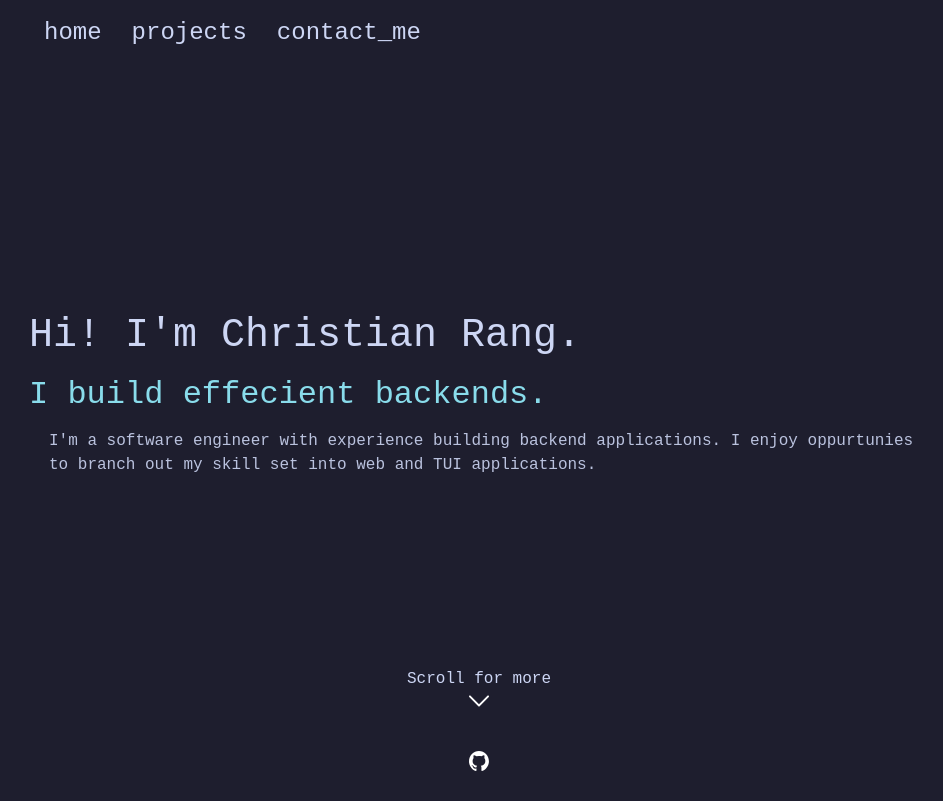
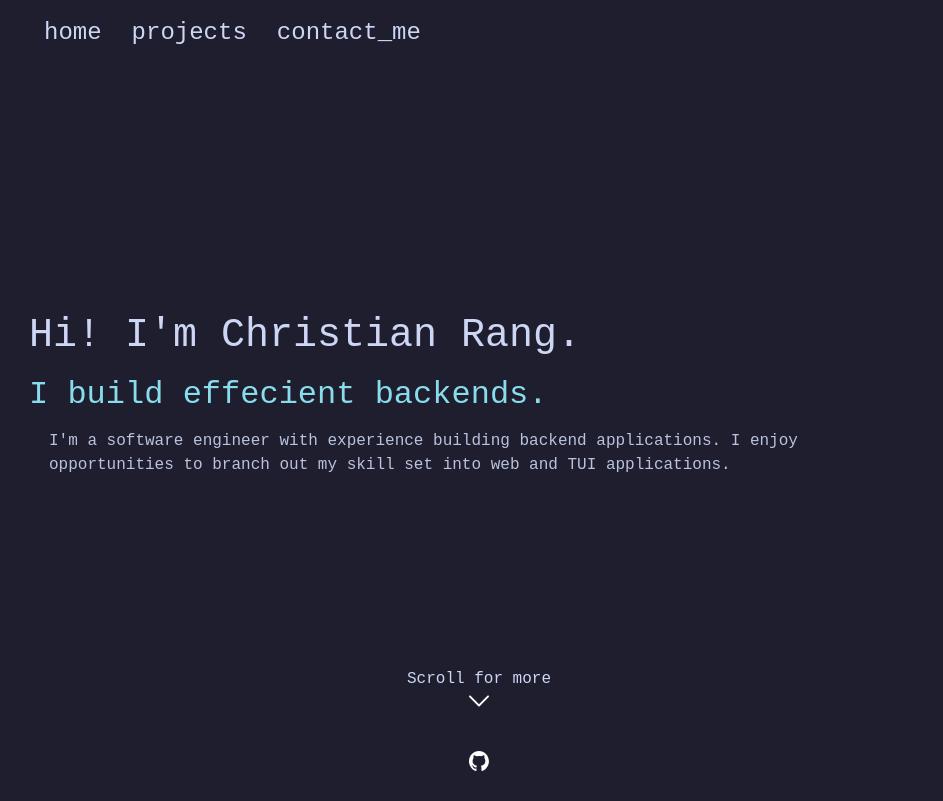
Before and after one commit to christianrang/portfolio-site, a Next.js app: page / in a window 1280 px wide. Shown: the whole page, without its empty margins (161-1104 px from the left). Built offline with nearby package versions, Linux system fonts and the light colour scheme.

Commit message:
chore: addressing typos

```diff
--- a/pages/index.tsx
+++ b/pages/index.tsx
@@ -60,7 +60,7 @@ export default function Home({ layoutProps }: HomeProps) {
           <h2 className="intro">I build effecient backends.</h2>
           <p className="intro">
             I&apos;m a software engineer with experience building backend
-            applications. I enjoy oppurtunies to branch out my skill set into
+            applications. I enjoy opportunities to branch out my skill set into
             web and TUI applications.
           </p>
         </Centered>
```
